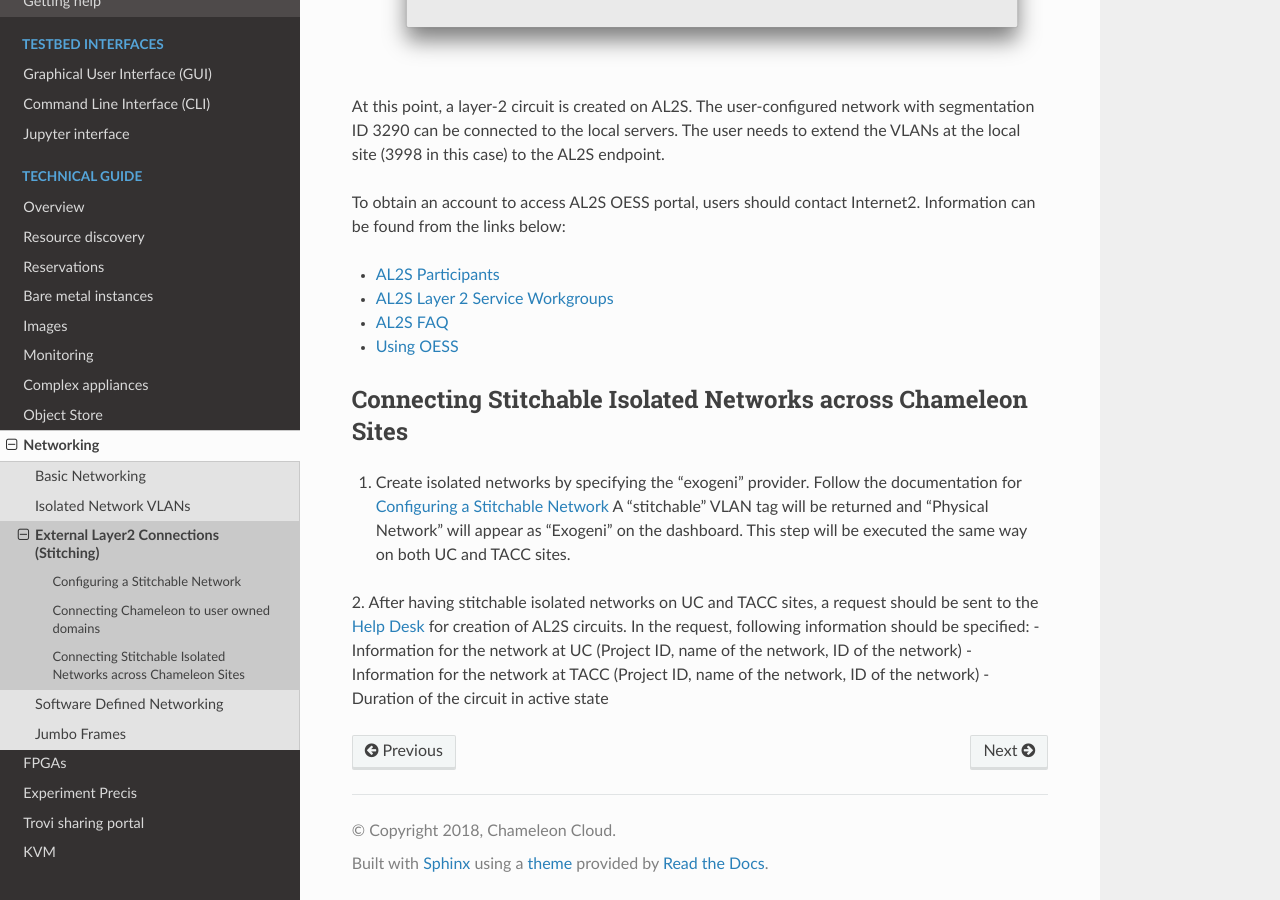
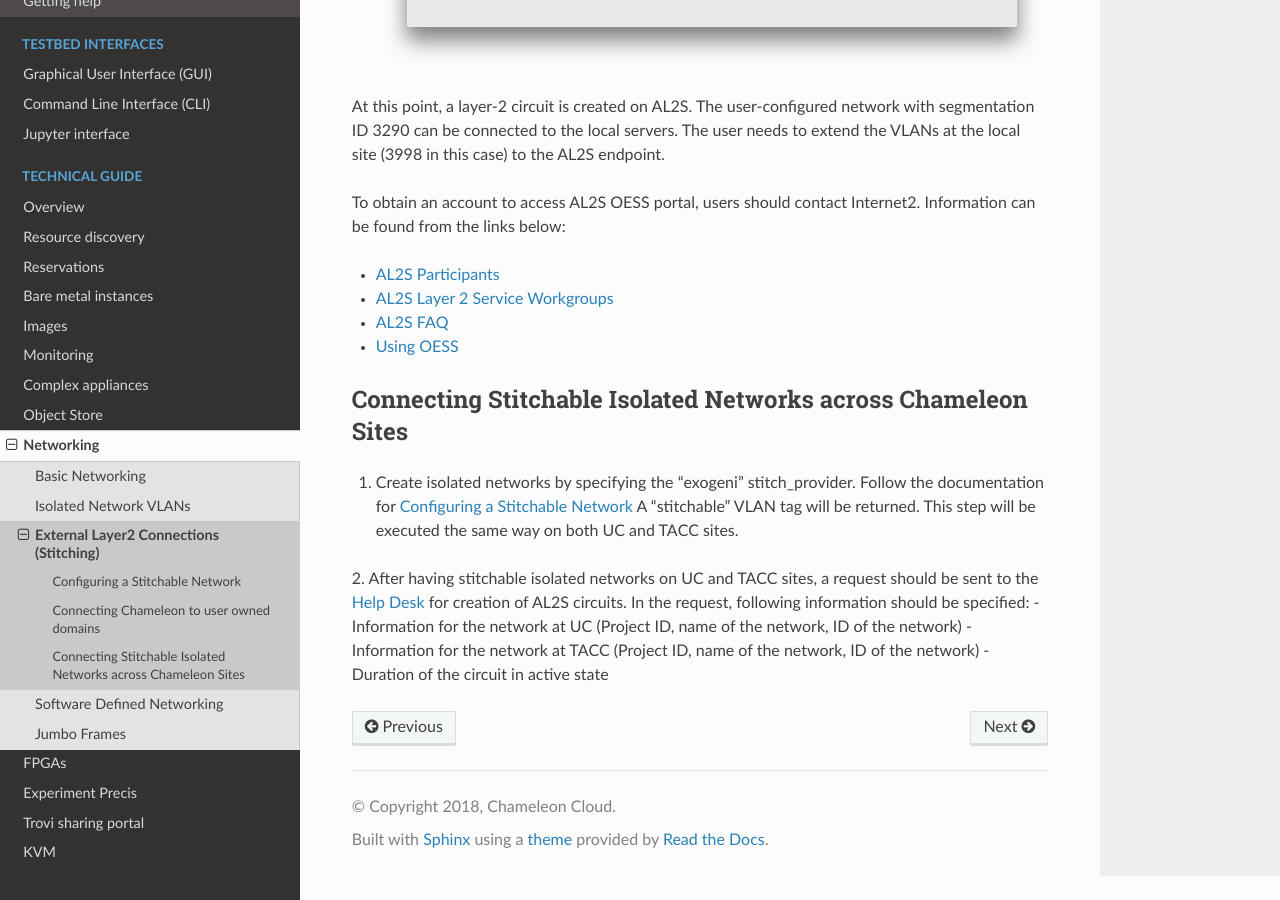
Before and after one commit to ChameleonCloud/docs, a Sphinx documentation site: the page built from source/technical/networks/networks_stitching.rst, in a window 1280 px wide and 900 px high, scrolled down 6598 px. Built offline with Sphinx 7.4.7 and the Read the Docs theme 2.0.0, drawn with Linux system fonts in a browser that asks for light colours.

Commit message:
update to proposed reservation method
replace physical network with stitch_provider in docs

```diff
--- a/source/technical/networks/networks_stitching.rst
+++ b/source/technical/networks/networks_stitching.rst
@@ -32,8 +32,7 @@ in the ``resource_properties`` attribute. An example is provided below:
 
 .. code-block:: bash
 
-   blazar lease-create --reservation resource_type=network,network_name=my-stitchable-network,resource_properties='["==","$physical_network","exogeni"]' --start-date "2015-06-17 16:00" --end-date "2015-06-17 18:00" my-stitchable-network-lease
-
+   blazar lease-create --reservation resource_type=network,network_name=my-stitchable-network,resource_properties='["==","$stitch_provider","exogeni"]' --start-date "2015-06-17 16:00" --end-date "2015-06-17 18:00" my-stitchable-network-lease
 
 Connecting Chameleon to user owned domains
 __________________________________________
@@ -108,8 +107,8 @@ To obtain an account to access AL2S OESS portal, users should contact Internet2.
 Connecting Stitchable Isolated Networks across Chameleon Sites
 ______________________________________________________________
 
-1. Create isolated networks by specifying the "exogeni" provider. Follow the documentation for :ref:`network-stitchable-create`
-   A "stitchable" VLAN tag will be returned and "Physical Network" will appear as "Exogeni" on the dashboard.
+1. Create isolated networks by specifying the "exogeni" stitch_provider. Follow the documentation for :ref:`network-stitchable-create`
+   A "stitchable" VLAN tag will be returned.
    This step will be executed the same way on both UC and TACC sites.
 
 2. After having stitchable isolated networks on UC and TACC sites, a request should be sent to the |Help Desk| for creation of AL2S circuits.
```
